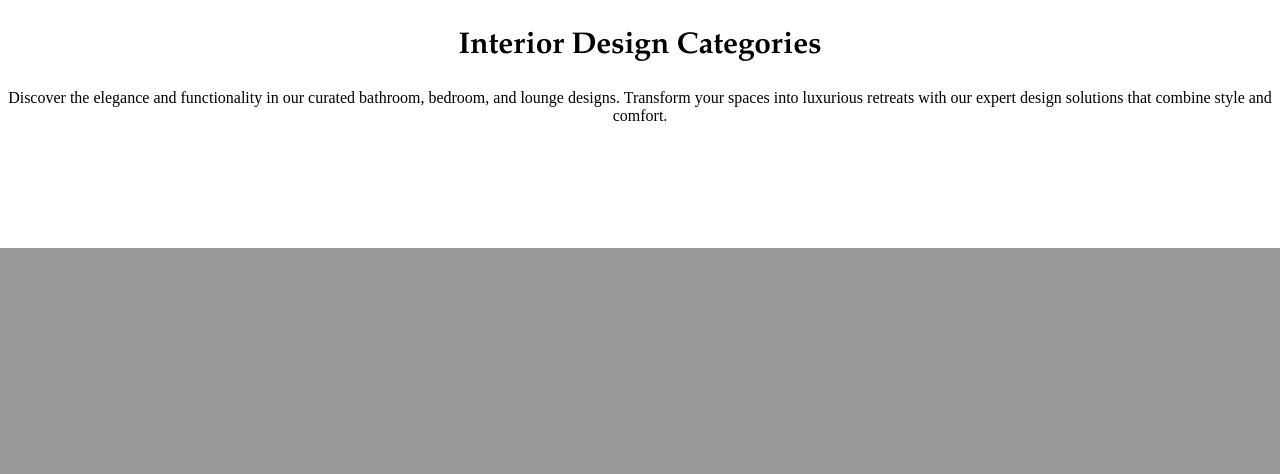
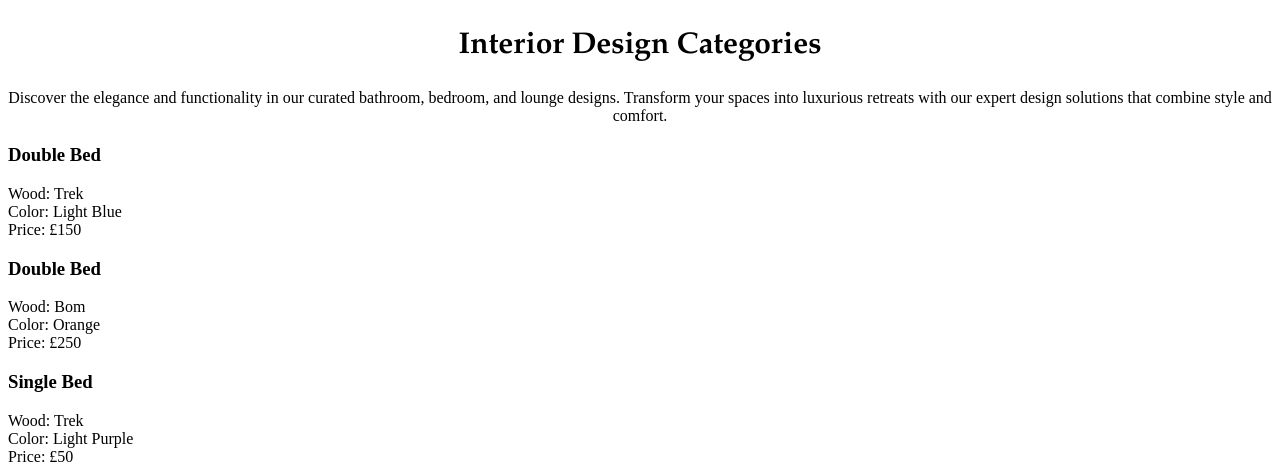
Before and after one commit to MariyamSiddiqui/Python-Website, a Flask app: page / in a window 1280 px wide. Shown: the part 552-1026 px from the top of the page. Before the commit the page ends 800 px from the top, so only its background shows below. Run offline with Flask 3, Linux system fonts and the light colour scheme.

Commit message:
added special text

```diff
--- a/app.py
+++ b/app.py
@@ -2,9 +2,34 @@
 
 app = Flask(__name__)
 
+BEDDESIGNS = [
+  {
+    'Serial No': 1,
+    'Bed': 'Double Bed',
+    'Wood':'Trek',
+    'Color': 'Light Blue',
+    'Price': '£150'
+  },
+  {
+    'Serial No': 2,
+    'Bed': 'Double Bed',
+    'Wood':'Bom',
+    'Color': 'Orange',
+    'Price': '£250'
+  },
+  {
+    'Serial No': 3,
+    'Bed': 'Single Bed',
+    'Wood':'Trek',
+    'Color': 'Light Purple',
+    'Price': '£50'
+  }
+
+]
+
 @app.route("/")
 def hello_world():
-  return render_template('home.html')
+  return render_template('home.html', beddesigns=BEDDESIGNS )
 
 
 if __name__ == "__main__":
--- a/templates/home.html
+++ b/templates/home.html
@@ -67,5 +67,15 @@
     <img id="banner" src="https://plus.unsplash.com/premium_photo-1661765778256-169bf5e561a6?fm=jpg&w=3000&auto=format&fit=crop&q=60&ixlib=rb-4.0.3&ixid=M3wxMjA3fDB8MHxzZWFyY2h8MXx8aW50ZXJpb3IlMjBkZXNpZ258ZW58MHx8MHx8fDA%3D">
     <h2>Interior Design Categories</h2>
     <p>Discover the elegance and functionality in our curated bathroom, bedroom, and lounge designs. Transform your spaces into luxurious retreats with our expert design solutions that combine style and comfort.</p>
+    <div>
+      {% for beddesigns in beddesigns %}
+         <div>
+           <h3>{{beddesigns['Bed']}}</h3>
+           <div>Wood: {{beddesigns['Wood']}}</div>
+           <div>Color: {{beddesigns['Color']}}</div>
+           <div>Price: {{beddesigns['Price']}}</div>
+         </div>
+      {% endfor %}
+  </div>
   </body>
 </html>
```
